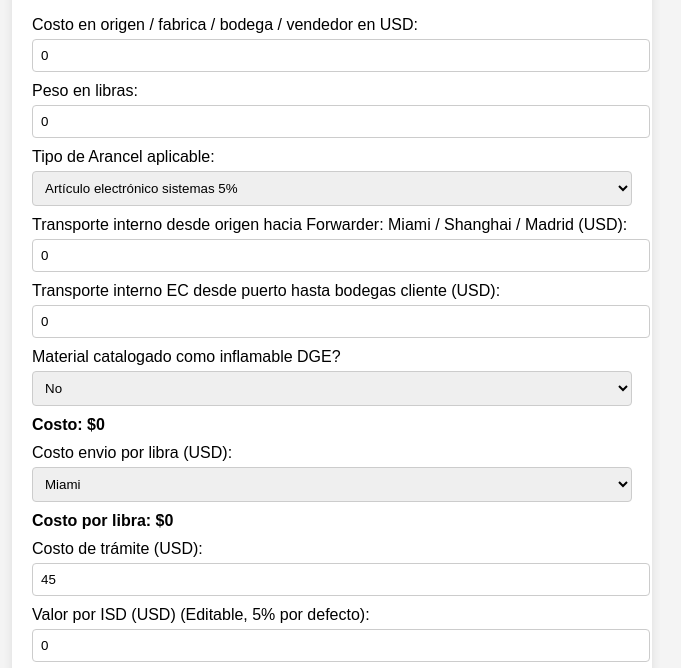
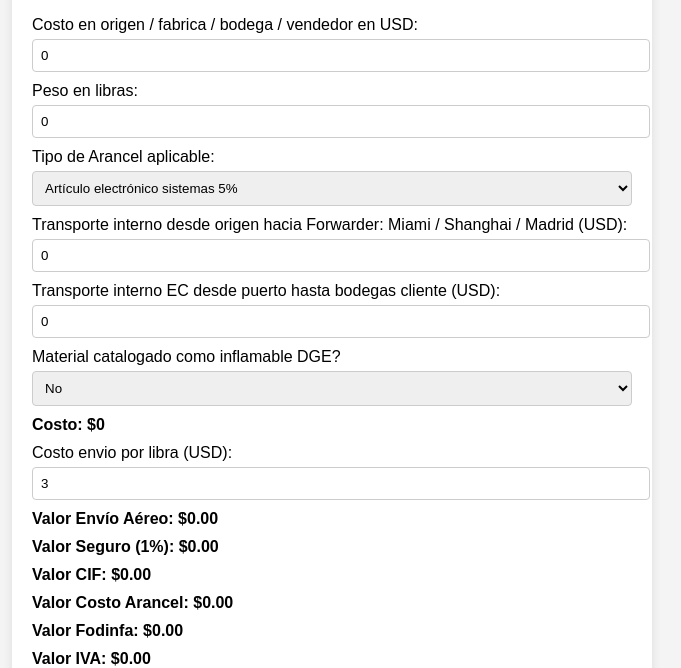
Before and after one commit to Energia24-7/importc, a plain HTML site: page index.html in a window 1280 px wide. Shown: the part 163-831 px from the top of the page, without its empty margins (28-709 px from the left). Drawn offline with Linux system fonts and the light colour scheme.

Commit message:
Update index.html

```diff
--- a/index.html
+++ b/index.html
@@ -45,13 +45,9 @@
         <div class="result" id="valor_flamable">Costo: $0</div>
 
         <label for="costo_libra">Costo envio por libra (USD):</label>
-        <select id="costo_libra">
-            <option value="3.5">Miami</option>
-            <option value="10.5">China</option>
-            <option value="12">Espana</option>
-        </select>
-        <div class="result" id="costo_libra">Costo por libra: $0</div>
+         <input type="number" id="costo_libra" value="3">
 
+        <div class="result" id="valor_envio"></div>
         <div class="result" id="valor_seguro"></div>
         <div class="result" id="valor_cif"></div>
         <div class="result" id="valor_arancel"></div>
```
